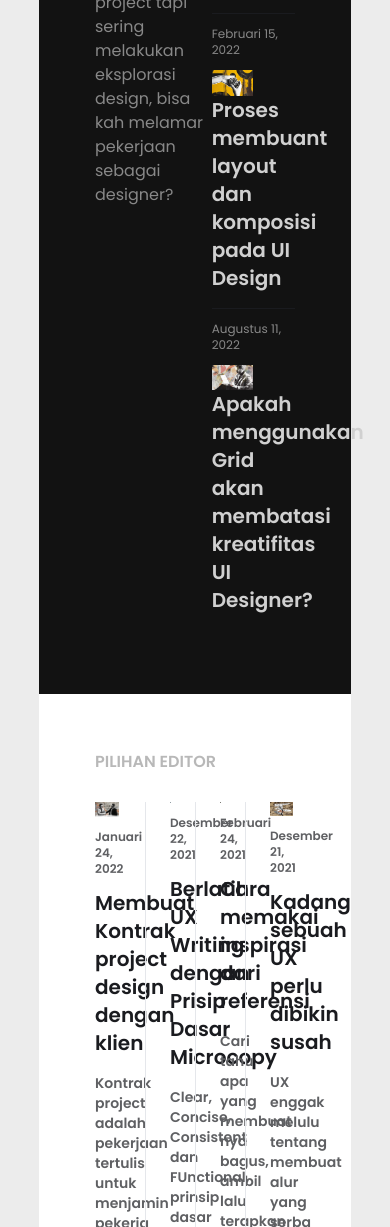
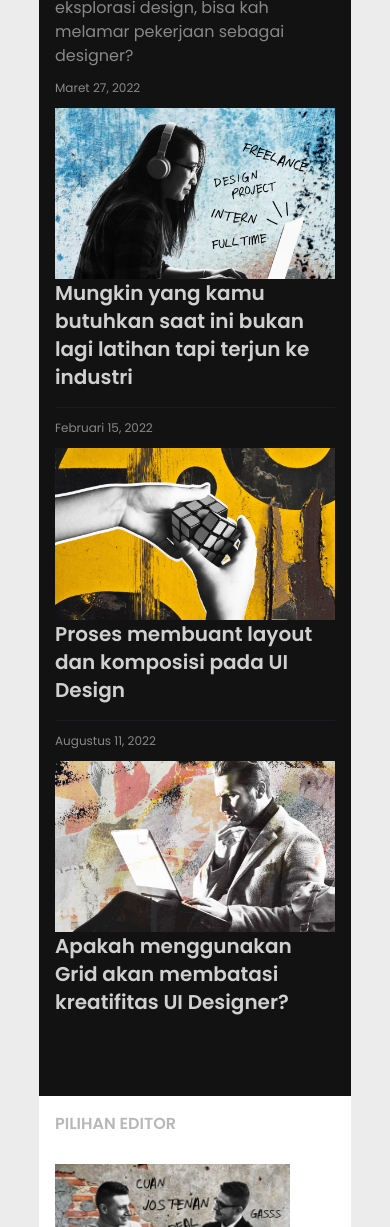
Before and after one commit to romeiro-bru/blog, a website: page src/index.html in a window 390 px wide. Shown: the part 773-2000 px from the top of the page. Drawn offline with Linux system fonts and the light colour scheme.

Commit message:
Add breaking points

```diff
--- a/src/index.html
+++ b/src/index.html
@@ -29,11 +29,11 @@
   </nav>
 
   <main class="base">
-    <section class="px-14 pb-20 bg-surface">
+    <section class="p-4 sm:px-14 pb-20 bg-surface">
       <img class="mb-12 border-y-2 border-primary w-fit py-8 m-auto" src="./assets/icons/Group.png" alt="the blog">
 
-      <div class="flex flex-wrap">
-      <article class="w-7/12">
+      <div class="md:flex">
+      <article class="md:w-7/12">
         <figure>
           <img class="w-10/12" src="./assets/images/thumb_article20.png" alt="work bag">
           <figcaption class="my-3 text-xs text-surface-low">
@@ -44,14 +44,14 @@
         <p class="text-surface-low">Belum pernah mengerjakan project tapi sering melakukan eksplorasi design, bisa kah melamar pekerjaan sebagai designer?</p>
       </article>
 
-      <ul class="w-5/12 divide-y divide-primary">
+      <ul class=" md:w-5/12 divide-y divide-primary">
         <li class="pb-4">
           <article>
             <figure>
               <figcaption class="my-3 text-xs text-surface-low">
                 <time datetime="2022-03-27">Maret 27, 2022</time>
               </figcaption>
-              <img class="w-6/12" src="./assets/images/thumb_article30.png" alt="man wearing headset and looking at laptop">
+              <img class="sm:mb-6 md:mb-0 md:w-6/12" src="./assets/images/thumb_article30.png" alt="man wearing headset and looking at laptop">
             </figure>
             <h2 class="font-bold text-xl text-surface-high">Mungkin yang kamu butuhkan saat ini bukan lagi latihan tapi terjun ke industri</h2>
           </article>
@@ -63,7 +63,7 @@
               <figcaption class="my-3 text-xs text-surface-low">
                 <time datetime="2022-02-15">Februari 15, 2022</time>
               </figcaption>
-              <img class="w-6/12" src="./assets/images/thumb_article24.png" alt="hands holding magic cube">
+              <img class="sm:mb-6 md:mb-0 md:w-6/12" src="./assets/images/thumb_article24.png" alt="hands holding magic cube">
             </figure>
             <h2 class="font-bold text-xl text-surface-high">Proses membuant layout dan komposisi pada UI Design</h2>
           </article>
@@ -75,7 +75,7 @@
               <figcaption class="my-3 text-xs text-surface-low">
                 <time datetime="2022-08-11">Augustus 11, 2022</time>
               </figcaption>
-              <img class="w-6/12" src="./assets/images/thumb_article12.png" alt="man looking at a screen">
+              <img class="sm:mb-6 md:mb-0 md:w-6/12" src="./assets/images/thumb_article12.png" alt="man looking at a screen">
             </figure>
             <h2 class="font-bold text-xl text-surface-high">Apakah menggunakan Grid akan membatasi kreatifitas UI Designer?</h2>
           </article>
@@ -84,10 +84,10 @@
   </div>
     </section>
 
-    <section class="p-14 bg-base">
+    <section class="p-4 sm:p-14 bg-base">
       <h2 class="font-bold text-primary-base-lowest">PILIHAN EDITOR</h2>
-      <ul class="mt-7 flex flex-wrap divide-x">
-        <li class="w-1/4 pr-6">
+      <ul class="mt-7 md:flex flex-wrap md:divide-x">
+        <li class="md:w-1/4 pr-6">
           <article>
           <figure>
             <img class="w-11/12" src="./assets/images/thumb_article23.png" alt="men shaking hands">
@@ -96,10 +96,10 @@
             </figcaption>
           </figure>
           <h3 class="mb-4 font-bold text-xl text-primary">Membuat Kontrak project design dengan klien</h3>
-      <p class="font-bold text-sm text-primary-base-low">Kontrak project adalah pekerjaan tertulis untuk menjamin pekerja dan pemberi kerja berada di posisi aman dan tidak saling mercurangi.</p>
+      <p class="sm:mb-5 font-bold text-sm text-primary-base-low">Kontrak project adalah pekerjaan tertulis untuk menjamin pekerja dan pemberi kerja berada di posisi aman dan tidak saling mercurangi.</p>
         </article>
       </li>
-        <li class="w-1/4 px-6">
+        <li class="md:w-1/4 px-6">
           <article>
             <figure>
               <img src="./assets/images/thumb_article15.png" alt="hands typing on keyboard">
@@ -108,10 +108,10 @@
               </figcaption>
             </figure>
             <h3 class="mb-4 font-bold text-xl text-primary">Berlatih UX Writing dengan Prisip Dasar Microcopy</h3>
-        <p class="font-bold text-sm text-primary-base-low">Clear, Concise, Consistent dan FUnctional, prinsip dasar microcopy sebagai panduan menulis UX Writing.</p>
+        <p class="sm:mb-5 font-bold text-sm text-primary-base-low">Clear, Concise, Consistent dan FUnctional, prinsip dasar microcopy sebagai panduan menulis UX Writing.</p>
           </article>
         </li>
-        <li class="w-1/4 px-6">
+        <li class="md:w-1/4 px-6">
           <article>
             <figure>
               <img src="./assets/images/thumb_article4.png" alt="hand holding a light bulb">
@@ -120,10 +120,10 @@
               </figcaption>
             </figure>
             <h3 class="mb-4 font-bold text-xl text-primary">Cara memakai inspirasi dari referensi</h3>
-        <p class="font-bold text-sm text-primary-base-low">Cari tahu apa yang membuat nya bagus, ambil lalu terapkan pada design mu.</p>
+        <p class="sm:mb-5 font-bold text-sm text-primary-base-low">Cari tahu apa yang membuat nya bagus, ambil lalu terapkan pada design mu.</p>
           </article>
         </li>
-        <li class="w-1/4 pl-6">
+        <li class="md:w-1/4 pl-6">
           <article>
             <figure>
               <img class="w-11/12" src="./assets/images/thumb_article14.png" alt="city name plates">
@@ -132,16 +132,16 @@
               </figcaption>
             </figure>
             <h3 class="mb-4 font-bold text-xl text-primary">Kadang sebuah UX perlu dibikin susah</h3>
-        <p class="font-bold text-sm text-primary-base-low">UX enggak melulu tentang membuat alur yang serba mudah dan cepat. Ada beberapa bagian dari sebuah produk yang musti dibikin susah.</p>
+        <p class="sm:mb-5 font-bold text-sm text-primary-base-low">UX enggak melulu tentang membuat alur yang serba mudah dan cepat. Ada beberapa bagian dari sebuah produk yang musti dibikin susah.</p>
           </article>
         </li>
       </ul>
     </section>
 
-    <section class="p-14 bg-neutral">
+    <section class="px-4 sm:p-14 bg-neutral">
       <h2 class="font-bold text-primary-neutral-lowest">ARTIKEL TERBARU</h2>
 
-      <ul class="grid grid-cols-3 mt-7">
+      <ul class="md:grid grid-cols-3 mt-7">
 
         <li class="mb-8 w-11/12">
           <article>
@@ -208,7 +208,7 @@
             </figure>
           </article>
         </li>
-        <li class="mb-8 w-11/12">
+        <li class="sm:mb-8 w-11/12">
           <article>
             <figure>
               <img src="./assets/images/thumb_article22.png" alt="hand holding a pen">
--- a/tailwind.config.js
+++ b/tailwind.config.js
@@ -18,9 +18,13 @@ module.exports = {
         'surface-high': '#D0D0D0',
         'surface-low': '#888888'
       },
-      screens: {
-        'md': '950px',
-    },
+    screens: {
+      'sm': '640px',
+      'md': '990px',
+      'lg': '1024px',
+      'xl': '1280px',
+      '2xl': '1536px',
+    }
   }
   },
   plugins: [],
```
Also changed, not shown: dist/output.css.
